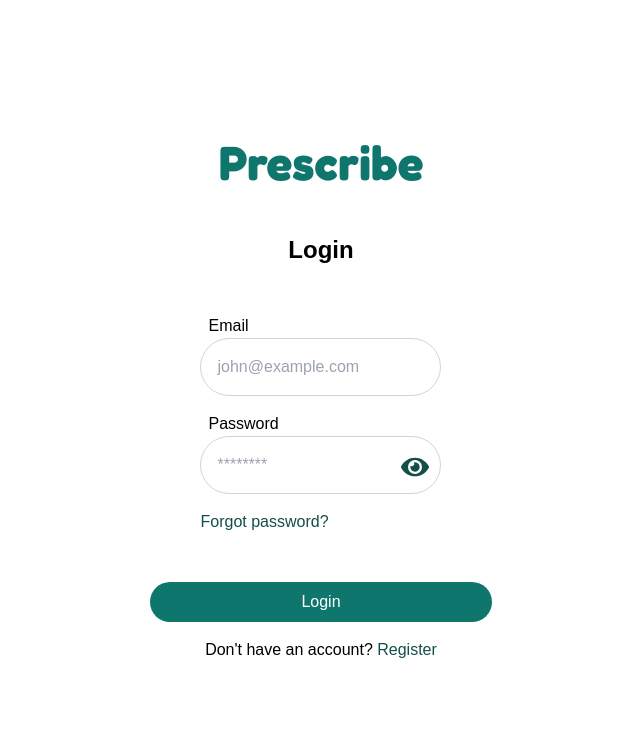
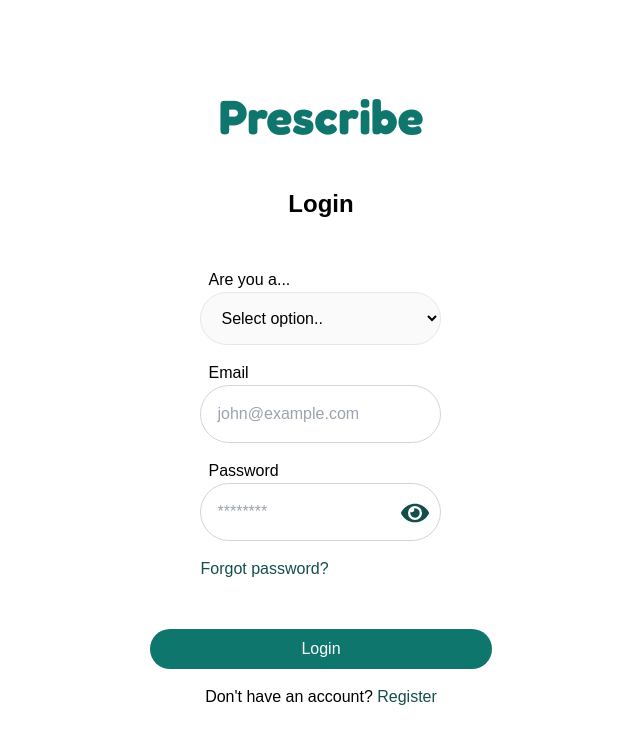
Before and after one commit to arindammishra1999/Prescribe, a Next.js app in the folder frontend/app/: page /login in a window 1280 px wide. Shown: the top 744 px of the page, without its empty margins (319-959 px from the left). Built offline with nearby package versions, Linux system fonts and the light colour scheme; a web font is replaced by a local one.

Commit message:
PRES-6 feat (frontend): updates to login
updated login to include user type.

```diff
--- a/frontend/app/app/login/page.js
+++ b/frontend/app/app/login/page.js
@@ -1,14 +1,21 @@
 "use client";
-import React from "react";
+import React, { useState } from "react";
 
 import PasswordInput from "@components/PasswordInput";
 import EmailInput from "@components/EmailInput";
+import DropDown from "../components/DropDown";
 
 function LoginPage() {
+  const [userType, setUserType] = useState("");
   return (
     <>
       <h2 className="text-2xl font-bold mb-4">Login</h2>
       <div>
+        <DropDown
+          options={["Patient", "Doctor", "Pharmacy"]}
+          fieldName={"Are you a..."}
+          onSelect={setUserType}
+        />
         <EmailInput />
         <PasswordInput />
         <div className="mb-4">
```
Also changed, not shown: frontend/app/app/signup/details/page.js (renamed from frontend/app/app/signup/info/page.js).
